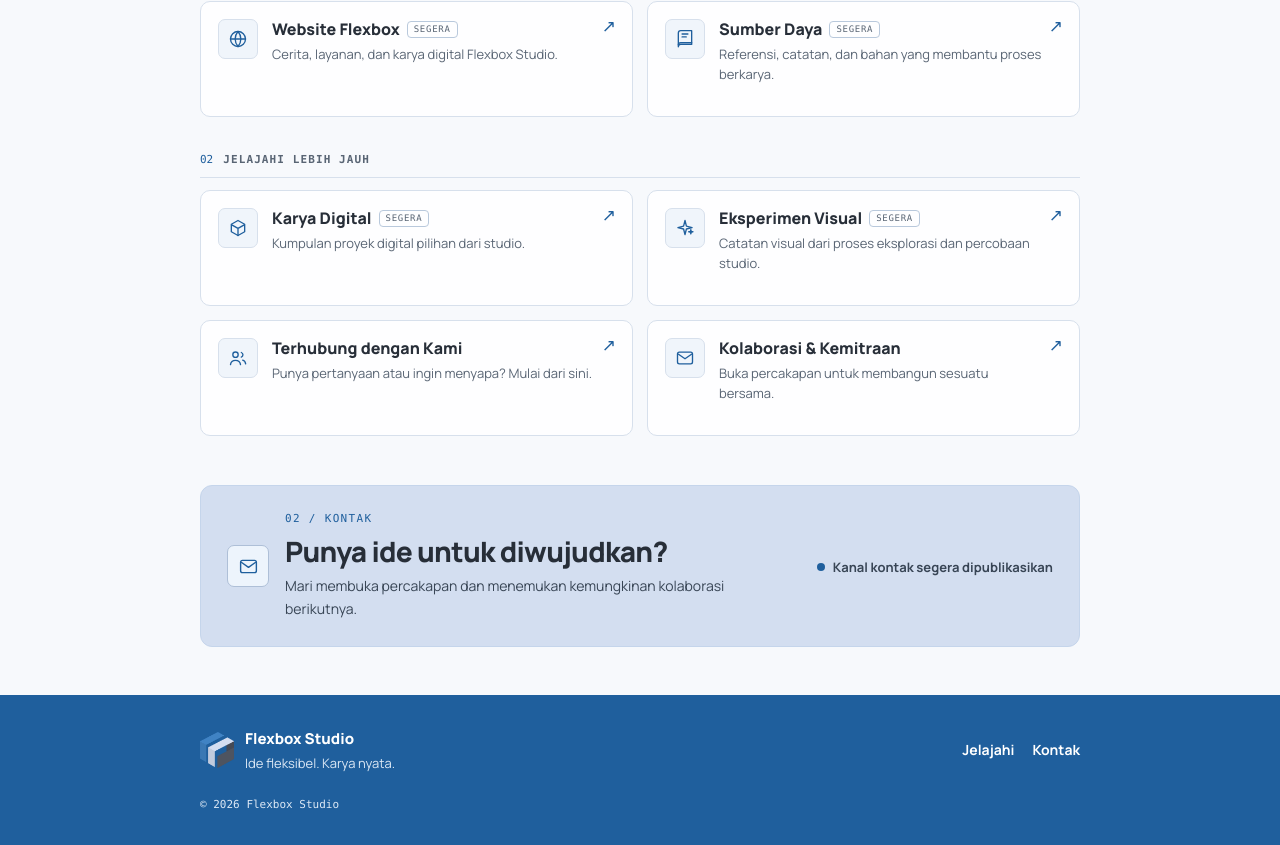
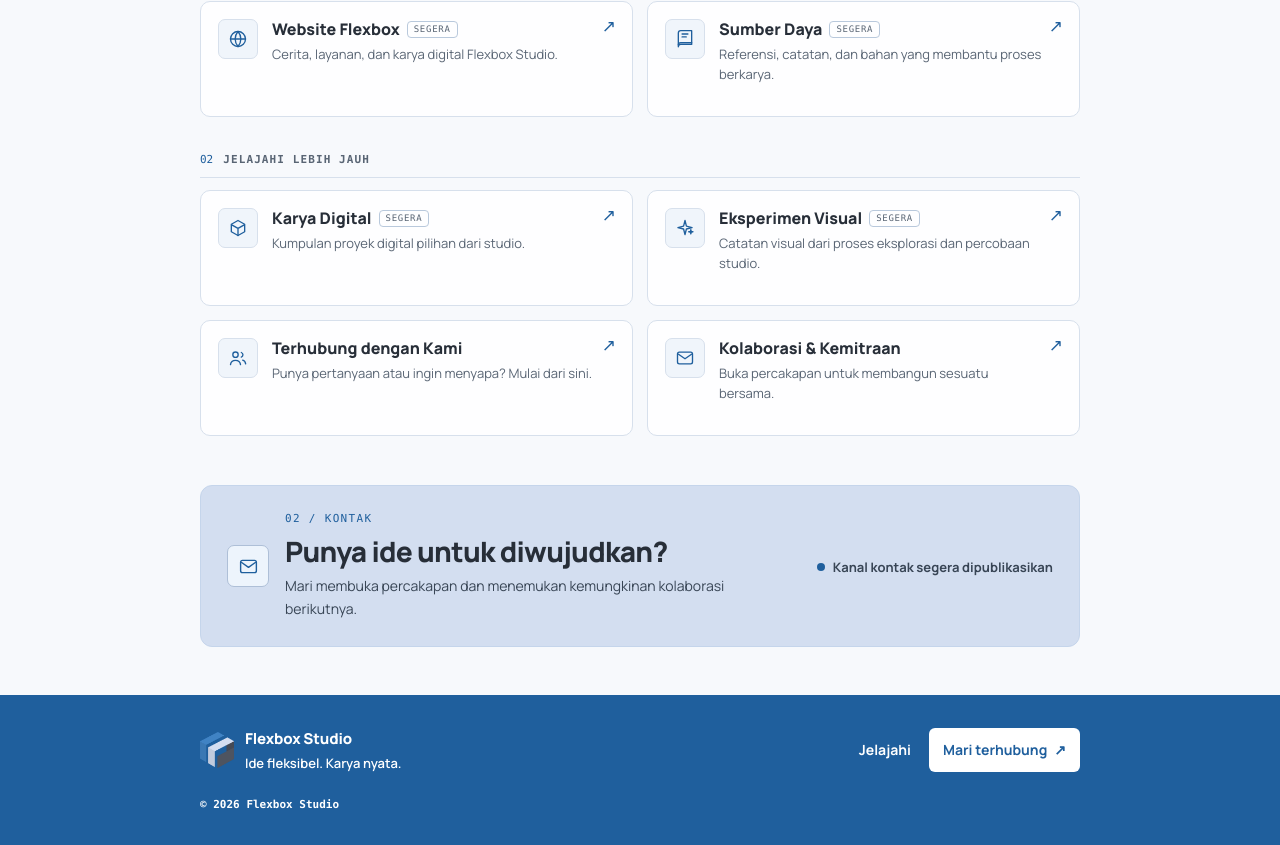
Before and after one commit to flexbox-studiocode/flexbox-linktree, a Next.js app: page / in a window 1280 px wide. Shown: the part 831-1676 px from the top of the page. Built offline with nearby package versions, Linux system fonts and the light colour scheme.

Commit message:
feat: fix footres

```diff
--- a/src/app/globals.css
+++ b/src/app/globals.css
@@ -135,13 +135,21 @@ a.link-card:hover .link-card__arrow { transform: translate(2px, -2px); }
 .site-footer__inner { min-height: 180px; display: flex; flex-direction: column; justify-content: center; gap: 22px; padding-block: 32px; }
 .footer-brand { display: flex; align-items: center; gap: 11px; }
 .footer-brand__logo { width: 34px; height: auto; object-fit: contain; }
-.footer-brand__name { margin: 0; color: #fff; font-size: 15px; font-weight: 800; }
-.footer-brand__tagline { margin: 2px 0 0; color: #dce8f5; font-size: 13px; }
-.footer-nav { display: flex; gap: 18px; font-size: 14px; font-weight: 700; }
-.footer-nav a { min-height: 44px; display: inline-flex; align-items: center; }
-.footer-nav a:hover { text-decoration: underline; text-underline-offset: 4px; }
-.footer-copyright { margin: 0; color: #dce8f5; font-family: ui-monospace, SFMono-Regular, Menlo, Consolas, monospace; font-size: 11px; }
+.footer-brand__name { margin: 0; color: #fff; font-size: 15px; font-weight: 800; letter-spacing: -.01em; }
+.footer-brand__tagline { margin: 2px 0 0; color: #fff; font-size: 13px; font-weight: 600; }
+.footer-nav { display: flex; flex-wrap: wrap; align-items: center; gap: 6px; font-size: 14px; font-weight: 700; }
+/* Mirrors `.site-nav`: a plain link plus the "Mari terhubung" CTA card. */
+.footer-nav__link,
+.footer-nav__cta { min-height: 44px; display: inline-flex; align-items: center; justify-content: center; }
+.footer-nav__link { padding-inline: 12px; color: #fff; }
+.footer-nav__link:hover { text-decoration: underline; text-underline-offset: 4px; }
+.footer-nav__cta { gap: 7px; padding-inline: 14px; border-radius: 6px; background: #fff; color: var(--blue-strong); }
+.footer-nav__cta:hover { background: var(--blue-soft); }
+.footer-nav__cta-arrow { transition: transform 180ms ease; }
+.footer-nav__cta:hover .footer-nav__cta-arrow { transform: translate(2px, -2px); }
+.footer-copyright { margin: 0; color: #fff; font-family: ui-monospace, SFMono-Regular, Menlo, Consolas, monospace; font-size: 11px; font-weight: 600; }
 .site-footer :focus-visible { outline-color: #fff; }
+.site-footer .footer-nav__cta:focus-visible { outline-color: var(--ink); }
 
 @media (min-width: 600px) {
   .card-grid { grid-template-columns: repeat(2, minmax(0, 1fr)); gap: 14px; }
@@ -165,6 +173,7 @@ a.link-card:hover .link-card__arrow { transform: translate(2px, -2px); }
   .brand__logo { width: 32px; }
   .brand__wordmark { font-size: 15px; }
   .site-nav__cta { padding-inline: 12px; font-size: 13px; }
+  .footer-nav__cta { padding-inline: 12px; font-size: 13px; }
   .hero__stripe { margin-bottom: 23px; font-size: 9px; letter-spacing: .08em; }
 }
 
--- a/src/components/public/site-footer.tsx
+++ b/src/components/public/site-footer.tsx
@@ -22,8 +22,15 @@ export default function SiteFooter({ year }: { year: number }) {
         </div>
 
         <nav aria-label="Navigasi footer" className="footer-nav">
-          <a href={publicAnchors.directory}>{siteContent.headerNavLabel}</a>
-          <a href={publicAnchors.contact}>{siteContent.contactNavLabel}</a>
+          <a className="footer-nav__link" href={publicAnchors.directory}>
+            {siteContent.headerNavLabel}
+          </a>
+          <a className="footer-nav__cta" href={publicAnchors.contact}>
+            {siteContent.headerCtaLabel}
+            <span aria-hidden="true" className="footer-nav__cta-arrow">
+              ↗
+            </span>
+          </a>
         </nav>
 
         <p className="footer-copyright">
```
Also changed, not shown: .docs/PUBLIC_PAGE.md.
